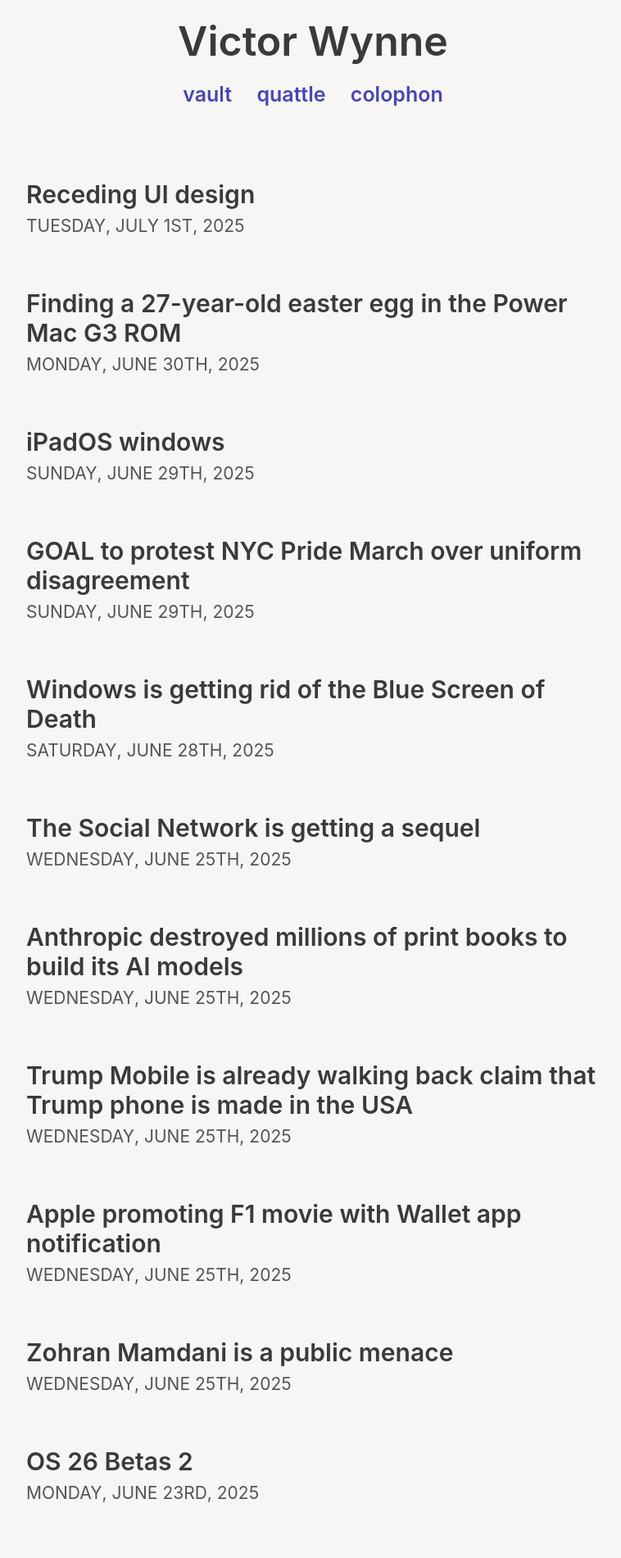
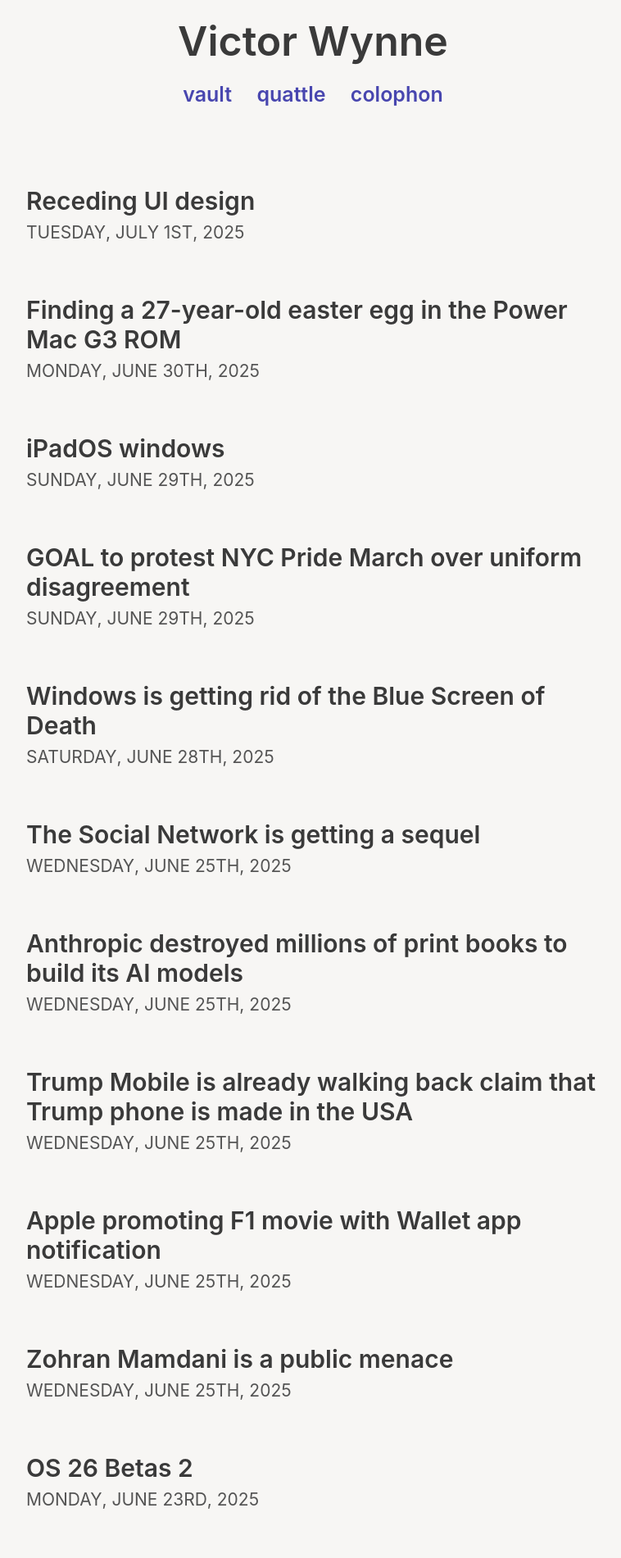
Before and after one commit to victorwynne/victorwynne, a Jekyll site: the page built from index.html, in a window 1280 px wide. Shown: the top 1901 px of the page at 82% size, without its empty margins (258-1016 px from the left). Built offline with Jekyll 4.4.1, drawn with Linux system fonts in a browser that asks for light colours.

Commit message:
_masthead.scss

```diff
--- a/_sass/_masthead.scss
+++ b/_sass/_masthead.scss
@@ -2,7 +2,7 @@
 
 .masthead {
   padding-top:    1rem;
-  padding-bottom: 1.1rem;
+  padding-bottom: 1.5rem;
   margin-bottom: 3rem;
   text-align: center;
 }
```
